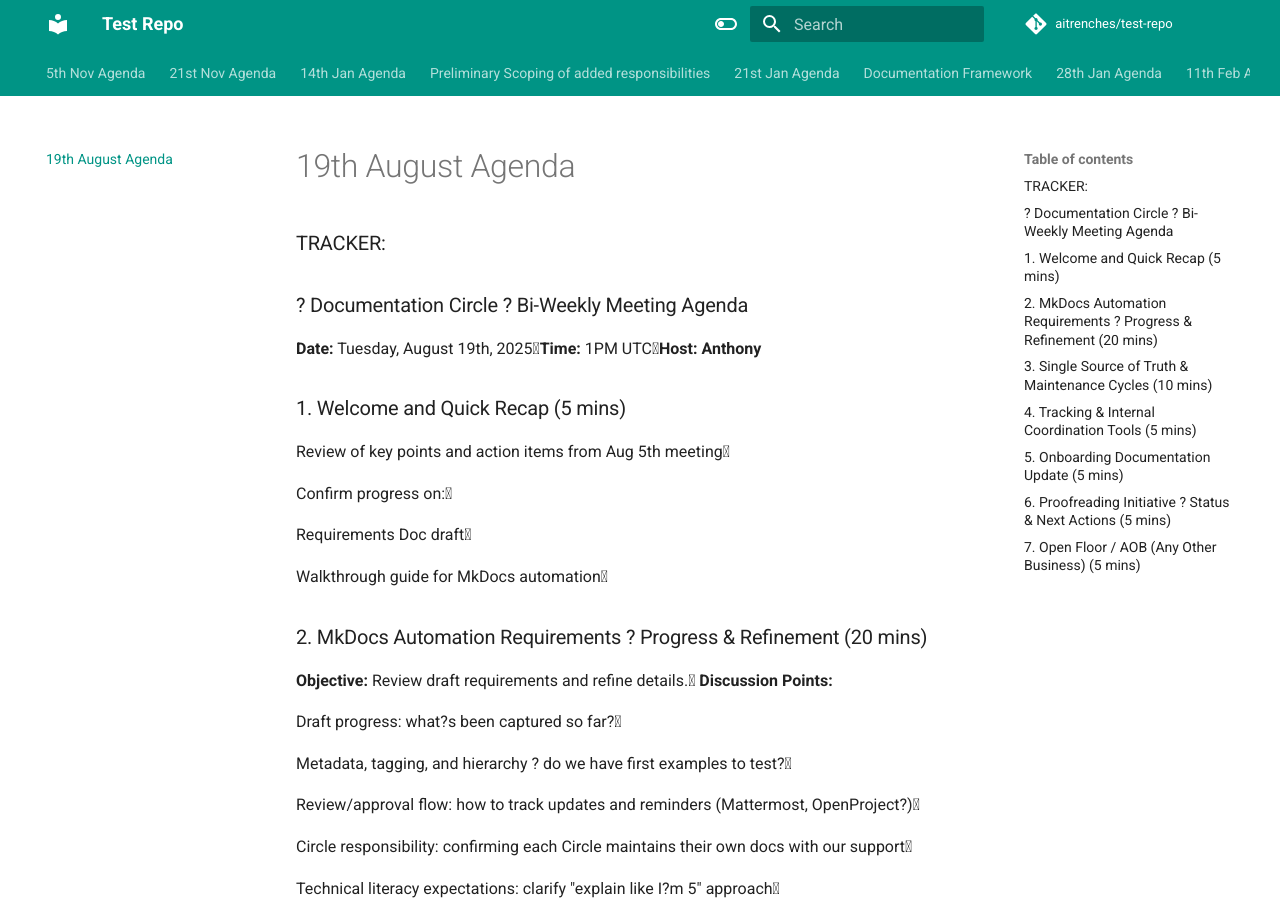
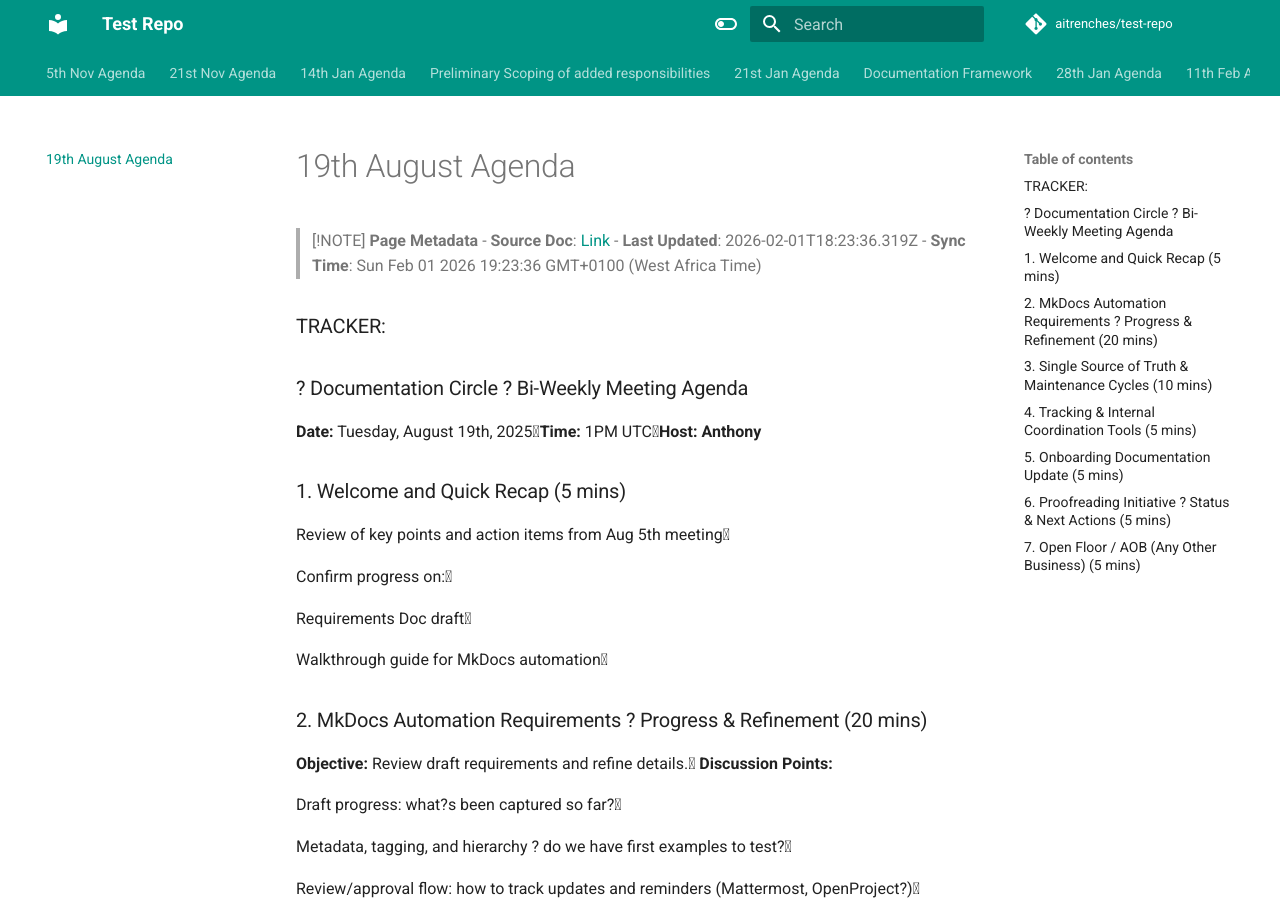
Before and after one commit to aitrenches/test-repo, an MkDocs documentation site: the page built from docs/19th-august-agenda.md, in a window 1280 px wide and 900 px high. Built offline with MkDocs 1.6.1 and Material for MkDocs 9.7.7, drawn with Linux system fonts in a browser that asks for light colours; comment, search, counter and statistics services are not loaded.

Commit message:
Sync tab: 19th August Agenda

```diff
--- a/docs/19th-august-agenda.md
+++ b/docs/19th-august-agenda.md
@@ -1,9 +1,15 @@
 ---
 title: "19th August Agenda"
-last_updated: "2026-01-29T08:34:54.951Z"
+last_updated: "2026-02-01T18:23:36.319Z"
 source_doc: "https://docs.google.com/document/d/1l5-1xQtHEozG9N6FpkFO4A6oixgQ6ZUo8Jx0FXYtqro/edit#heading=h.t.dvmkdyhwkogl"
-sync_timestamp: "Thu Jan 29 2026 09:34:54 GMT+0100 (West Africa Time)"
+sync_timestamp: "Sun Feb 01 2026 19:23:36 GMT+0100 (West Africa Time)"
 ---
+
+> [!NOTE]
+> **Page Metadata**
+> - **Source Doc**: [Link](https://docs.google.com/document/d/1l5-1xQtHEozG9N6FpkFO4A6oixgQ6ZUo8Jx0FXYtqro/edit#heading=h.t.dvmkdyhwkogl)
+> - **Last Updated**: 2026-02-01T18:23:36.319Z
+> - **Sync Time**: Sun Feb 01 2026 19:23:36 GMT+0100 (West Africa Time)
 
 ### TRACKER:
 
```
